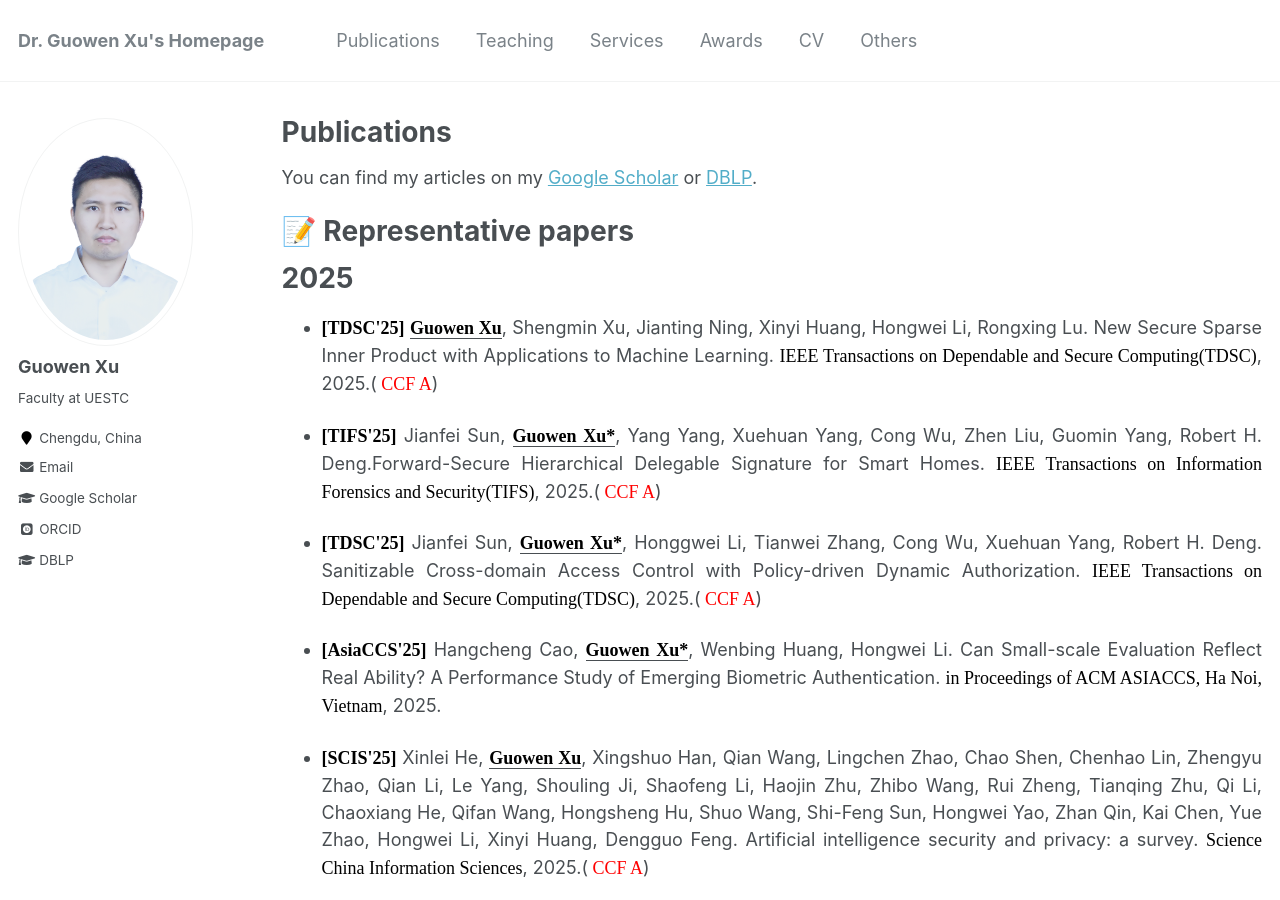
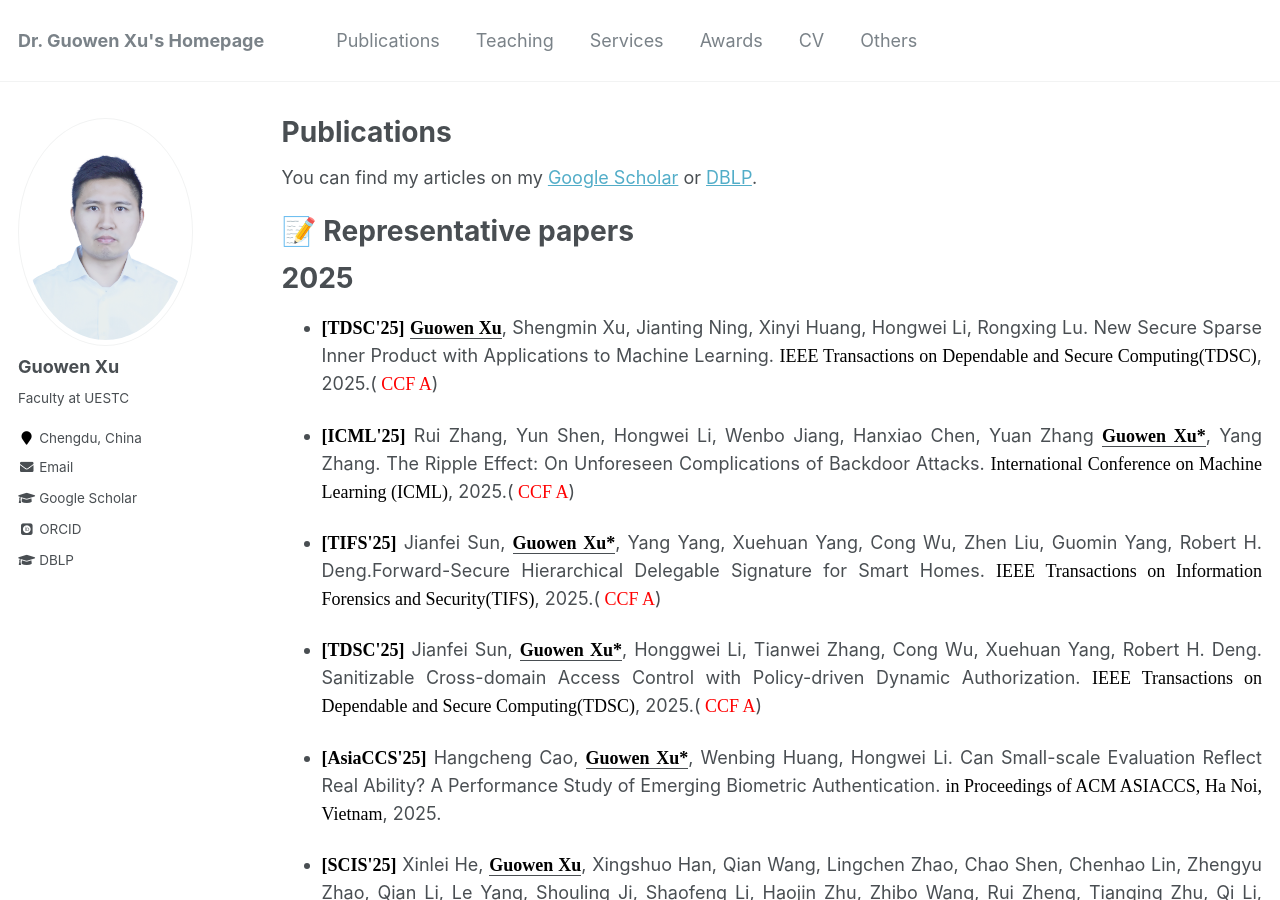
Before and after one commit to Guowen-xu/guowen-xu.github.io, a Jekyll site: the page built from _pages/publications.md, in a window 1280 px wide and 900 px high. Built offline with Jekyll 4.4.1, drawn with Linux system fonts in a browser that asks for light colours; some web fonts are replaced.

Commit message:
Update publications.md

```diff
--- a/_pages/publications.md
+++ b/_pages/publications.md
@@ -13,6 +13,8 @@ You can find my articles on my [Google Scholar](https://scholar.google.com.hk/ci
 
 # 2025
 * <p align="justify"> <b><font face="Times New Roman" color=black size=4> [TDSC'25]</font></b> <u><b><font face="Times New Roman" color=black size=4> Guowen Xu</font></b></u>, Shengmin Xu,  Jianting Ning, Xinyi Huang, Hongwei Li, Rongxing Lu. New Secure Sparse Inner Product with Applications to Machine Learning. <font face="Times New Roman" color=black size=4> IEEE Transactions on Dependable and Secure Computing(TDSC)</font>, 2025.(<font face="Times New Roman" color=red size=4> CCF A</font>)
+
+* <p align="justify"> <b><font face="Times New Roman" color=black size=4> [ICML'25]</font></b> Rui Zhang, Yun Shen, Hongwei Li, Wenbo Jiang, Hanxiao Chen, Yuan Zhang  <u><b><font face="Times New Roman" color=black size=4> Guowen Xu*</font></b></u>, Yang Zhang. The Ripple Effect: On Unforeseen Complications of Backdoor Attacks. <font face="Times New Roman" color=black size=4> International Conference on Machine Learning (ICML)</font>, 2025.(<font face="Times New Roman" color=red size=4> CCF A</font>)
 
 *  <p align="justify">  <b><font face="Times New Roman" color=black size=4> [TIFS'25]</font></b> Jianfei Sun, <u><b><font face="Times New Roman" color=black size=4> Guowen Xu*</font></b></u>, Yang Yang, Xuehuan Yang, Cong Wu, Zhen Liu, Guomin Yang, Robert H. Deng.Forward-Secure Hierarchical Delegable Signature for Smart Homes. <font face="Times New Roman" color=black size=4> IEEE Transactions on Information Forensics and Security(TIFS)</font>, 2025.(<font face="Times New Roman" color=red size=4> CCF A</font>)
 
```
